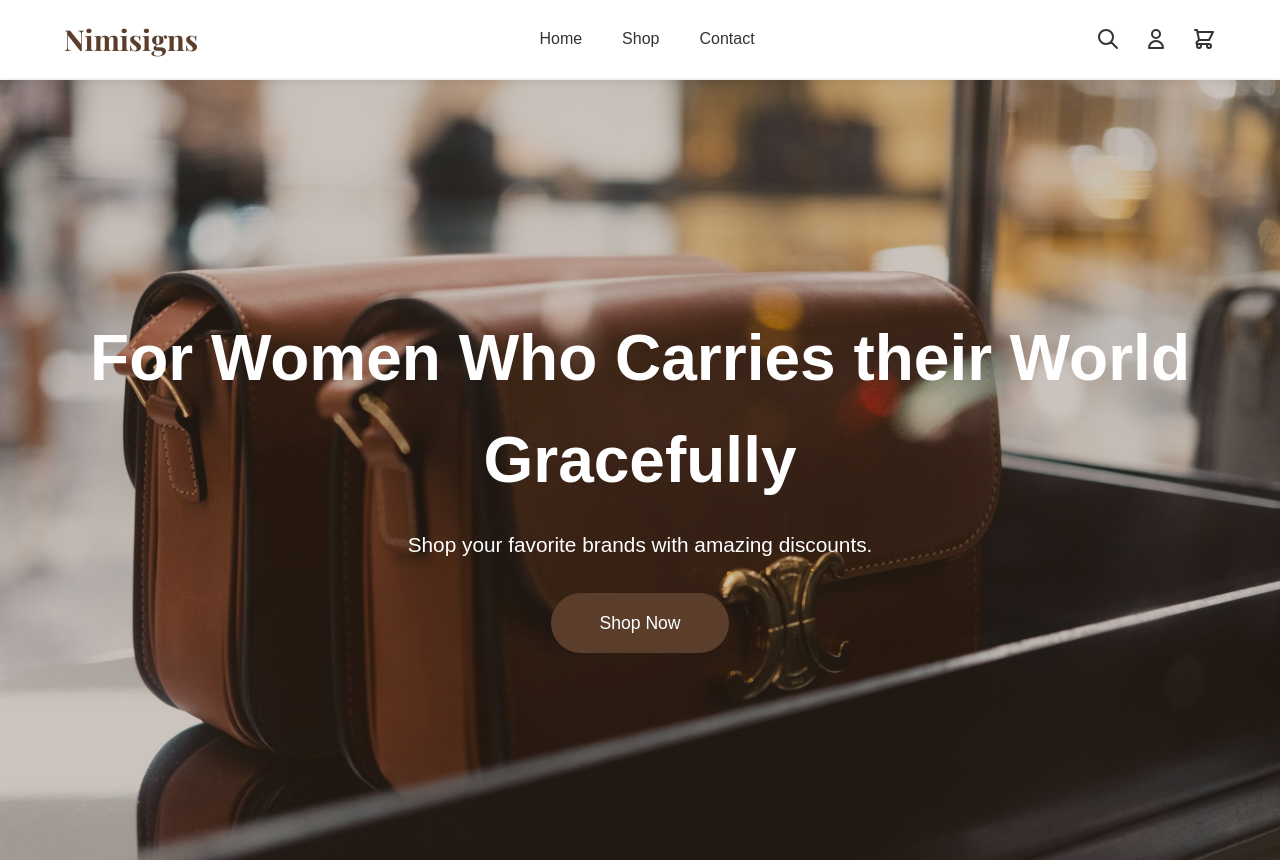
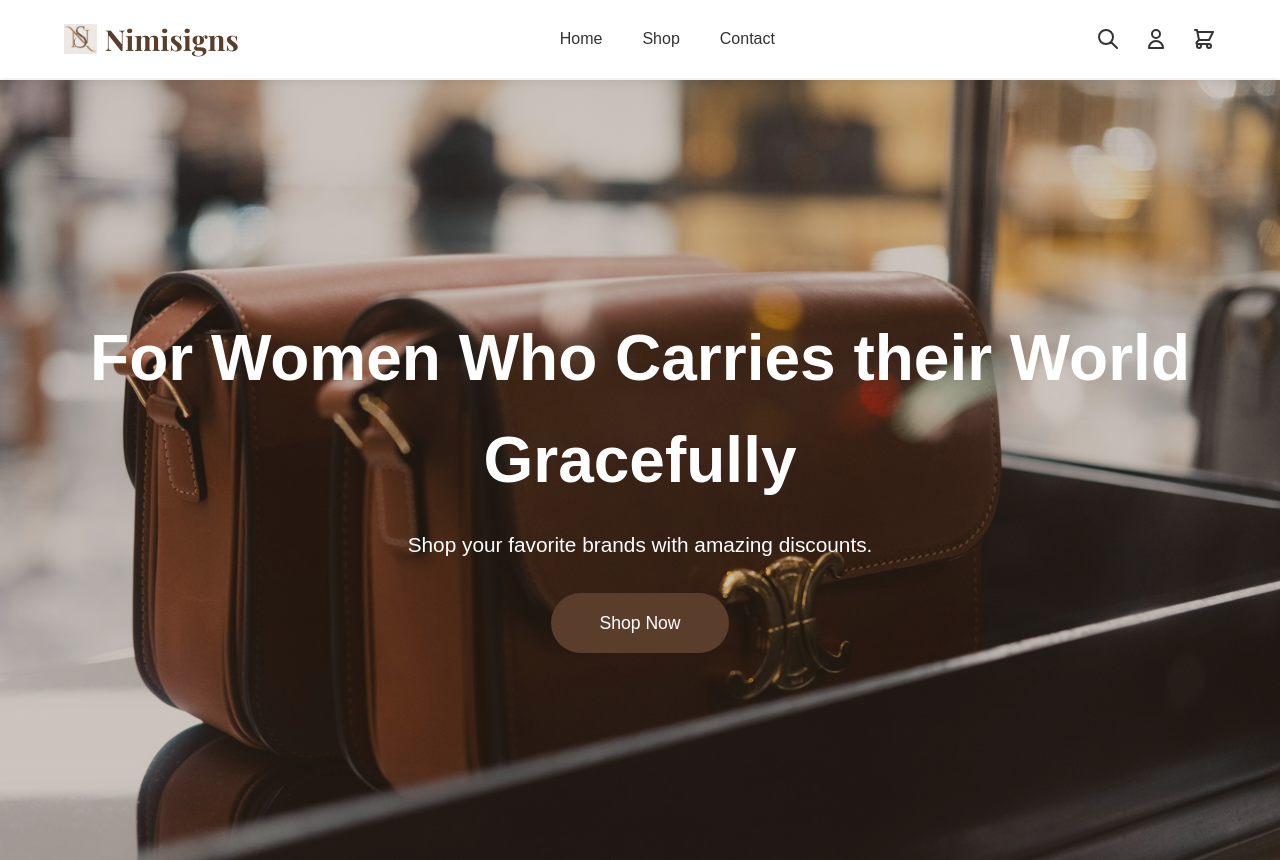
Before and after one commit to ViktorOnyedim/nimisigns, a plain HTML site: page index.html in a window 1280 px wide. Shown: the top 860 px of the page. Drawn offline with nearby package versions, Linux system fonts and the light colour scheme; a web font is replaced by a local one.

Commit message:
added logo

```diff
--- a/index.html
+++ b/index.html
@@ -16,7 +16,9 @@
     <!-- Navigation -->
     <nav>
       <div class="nav-container">
-        <div class="logo">Nimisigns</div>
+        <div class="logo">
+          <img src="images/logo.png" /><span>Nimisigns</span>
+        </div>
         <ul class="nav-links">
           <li><a href="#home">Home</a></li>
           <li><a href="#shop">Shop</a></li>
--- a/styles.css
+++ b/styles.css
@@ -39,6 +39,17 @@ nav {
   font-size: 1.8rem;
   font-weight: 700;
   color: #5a3e2b;
+  display: flex;
+  align-items: center;
+}
+
+.logo img {
+  height: 30px;
+}
+
+.logo span {
+  display: inline-block;
+  margin-left: 8px;
 }
 
 .nav-links {
```
